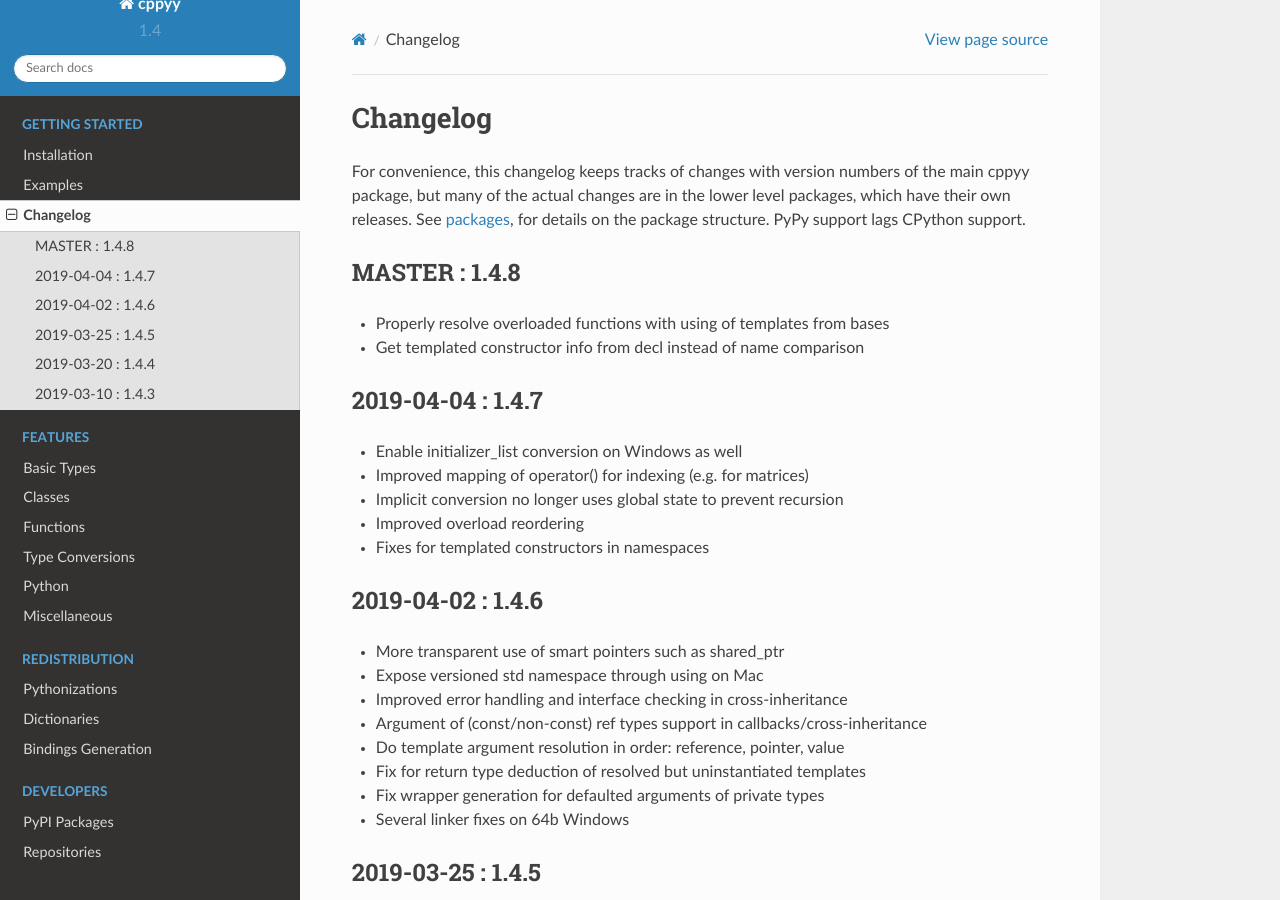
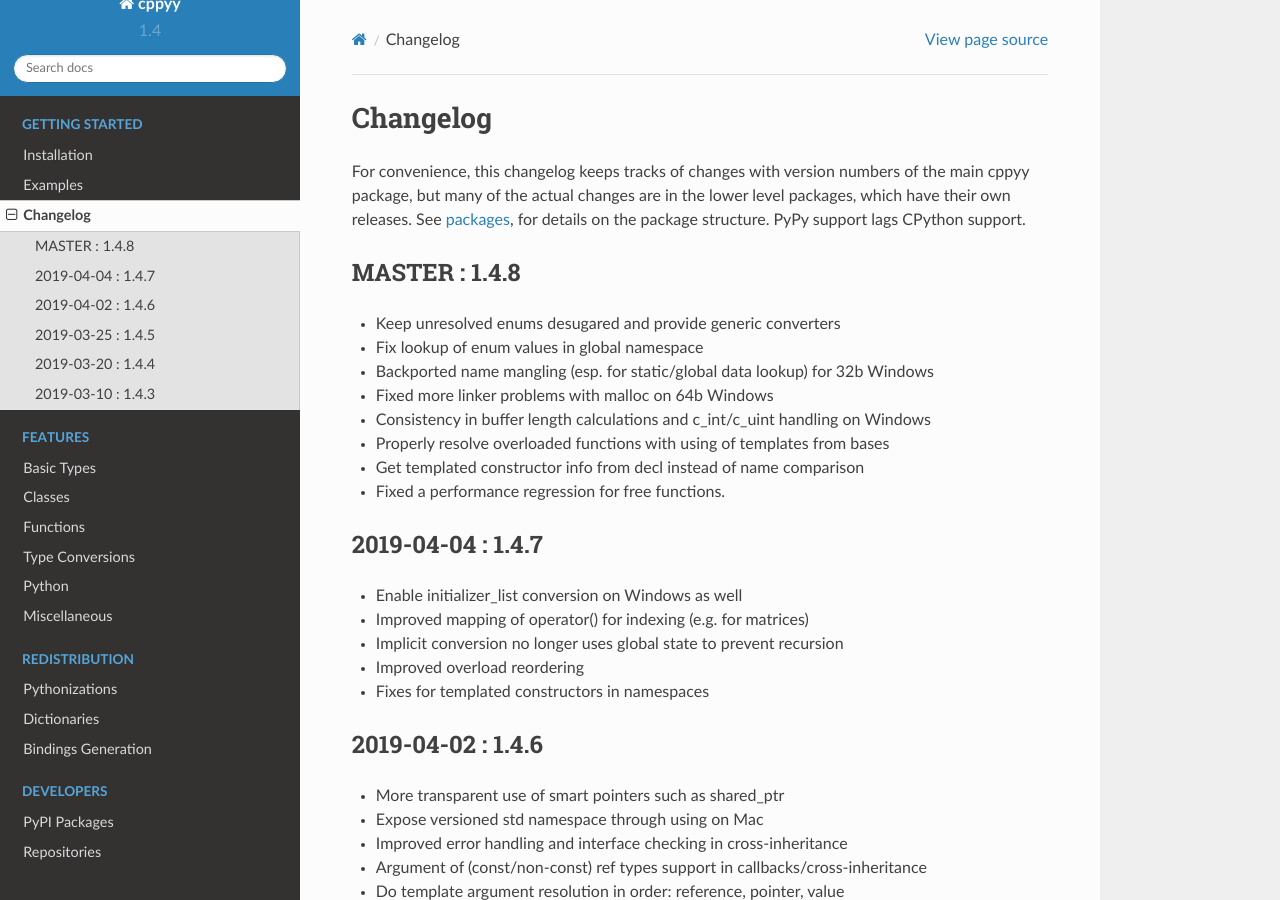
Before and after one commit to wlav/cppyy, a Sphinx documentation site: the page built from doc/source/changelog.rst, in a window 1280 px wide and 900 px high. Built offline with Sphinx 7.4.7 and the Read the Docs theme 2.0.0, drawn with Linux system fonts in a browser that asks for light colours.

Commit message:
update changelog

```diff
--- a/doc/source/changelog.rst
+++ b/doc/source/changelog.rst
@@ -13,8 +13,14 @@
 MASTER : 1.4.8
 --------------
 
+* Keep unresolved enums desugared and provide generic converters
+* Fix lookup of enum values in global namespace
+* Backported name mangling (esp. for static/global data lookup) for 32b Windows
+* Fixed more linker problems with malloc on 64b Windows
+* Consistency in buffer length calculations and c_int/c_uint handling  on Windows
 * Properly resolve overloaded functions with using of templates from bases
 * Get templated constructor info from decl instead of name comparison
+* Fixed a performance regression for free functions.
 
 
 2019-04-04 : 1.4.7
```
